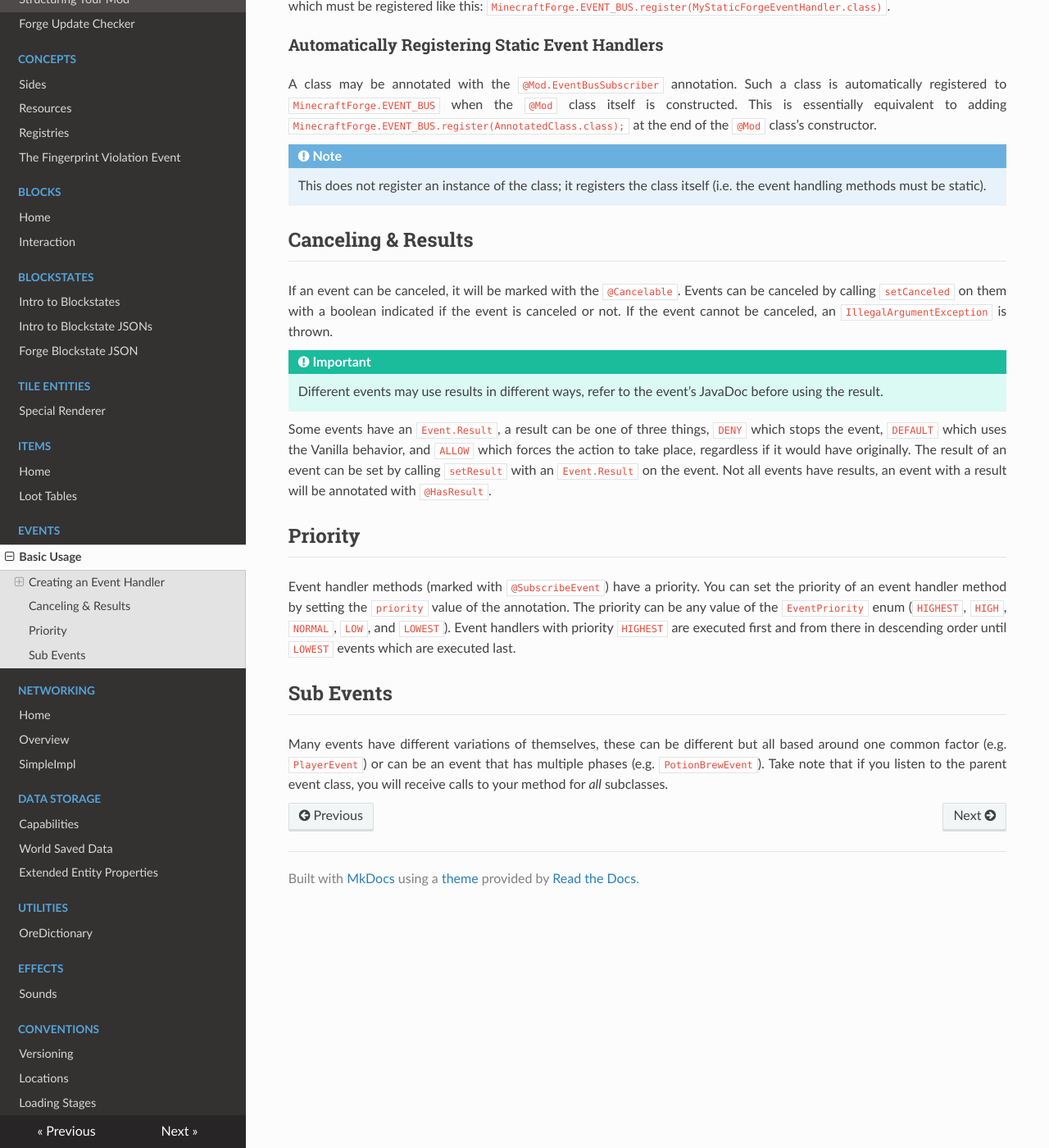
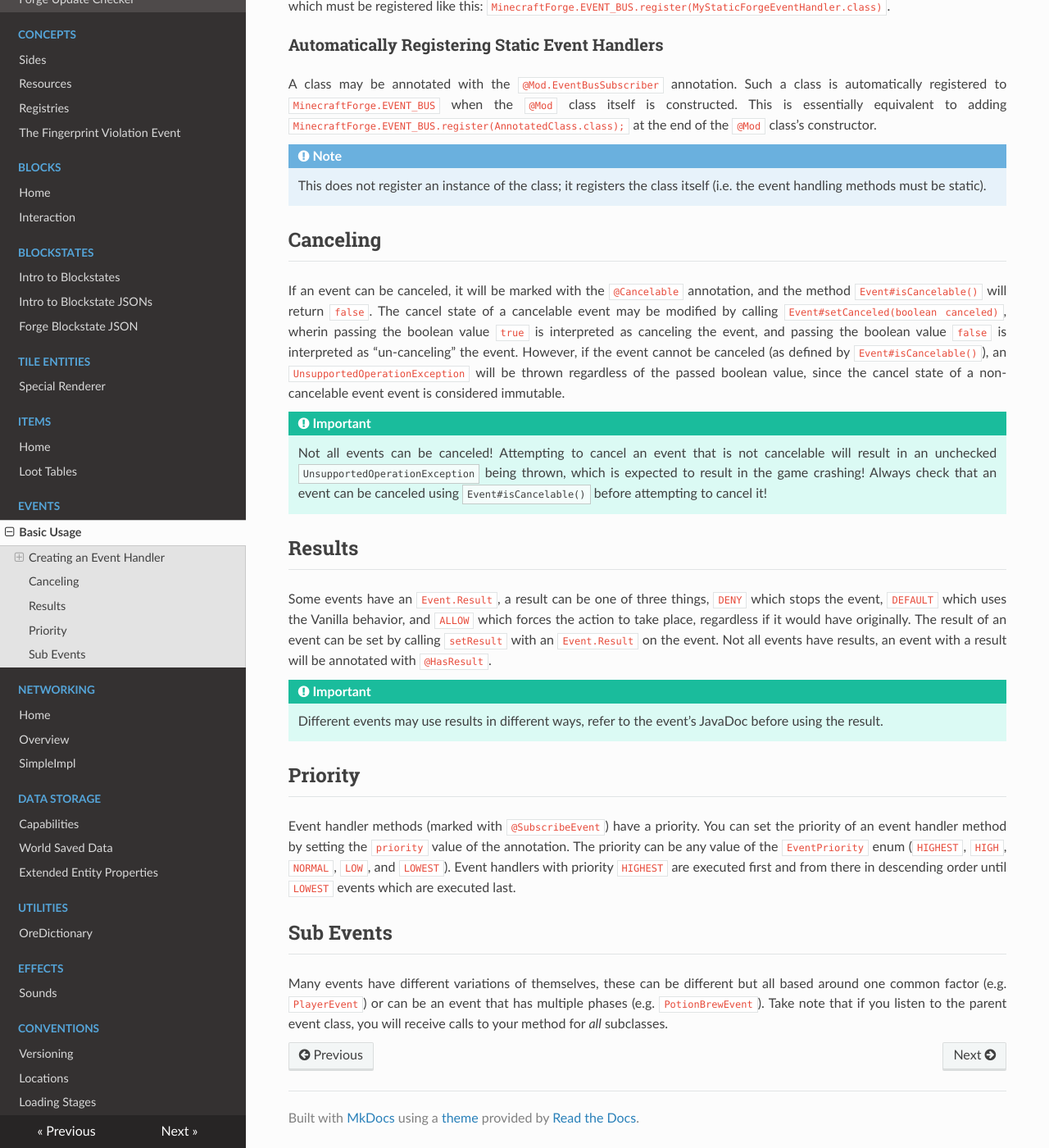
Before and after one commit to MinecraftForge/Documentation, an MkDocs documentation site: the page built from docs/events/intro.md, in a window 1280 px wide and 1400 px high, scrolled down 1052 px. Shown: the whole window at 82% size. Built offline with MkDocs 1.6.1, drawn with Linux system fonts in a browser that asks for light colours; nearby versions of some CDN libraries; old or Windows-style settings are respelled for this version of MkDocs.

Commit message:
Update Event Documentation To Match MinecraftForge/MinecraftForge#3926
This commit modifies the documentation on FML events as to match the changes made in MinecraftForge/MinecraftForge#3926

```diff
--- a/docs/events/intro.md
+++ b/docs/events/intro.md
@@ -49,15 +49,21 @@ A class may be annotated with the `@Mod.EventBusSubscriber` annotation. Such a c
 !!! note
     This does not register an instance of the class; it registers the class itself (i.e. the event handling methods must be static).
 
-Canceling & Results
--------------------
+Canceling
+---------
 
-If an event can be canceled, it will be marked with the `@Cancelable`. Events can be canceled by calling `setCanceled` on them with a boolean indicated if the event is canceled or not. If the event cannot be canceled, an `IllegalArgumentException` is thrown.
+If an event can be canceled, it will be marked with the `@Cancelable` annotation, and the method `Event#isCancelable()` will return `false`. The cancel state of a cancelable event may be modified by calling `Event#setCanceled(boolean canceled)`, wherin passing the boolean value `true` is interpreted as canceling the event, and passing the boolean value `false` is interpreted as "un-canceling" the event. However, if the event cannot be canceled (as defined by `Event#isCancelable()`), an `UnsupportedOperationException` will be thrown regardless of the passed boolean value, since the cancel state of a non-cancelable event event is considered immutable.
+
+!!! important
+    Not all events can be canceled! Attempting to cancel an event that is not cancelable will result in an unchecked `UnsupportedOperationException` being thrown, which is expected to result in the game crashing! Always check that an event can be canceled using `Event#isCancelable()` before attempting to cancel it!
+
+Results
+-------
+
+Some events have an `Event.Result`, a result can be one of three things, `DENY` which stops the event, `DEFAULT` which uses the Vanilla behavior, and `ALLOW` which forces the action to take place, regardless if it would have originally. The result of an event can be set by calling `setResult` with an `Event.Result` on the event. Not all events have results, an event with a result will be annotated with `@HasResult`.
 
 !!! important
     Different events may use results in different ways, refer to the event's JavaDoc before using the result.
-
-Some events have an `Event.Result`, a result can be one of three things, `DENY` which stops the event, `DEFAULT` which uses the Vanilla behavior, and `ALLOW` which forces the action to take place, regardless if it would have originally. The result of an event can be set by calling `setResult` with an `Event.Result` on the event. Not all events have results, an event with a result will be annotated with `@HasResult`.
 
 Priority
 --------
```
